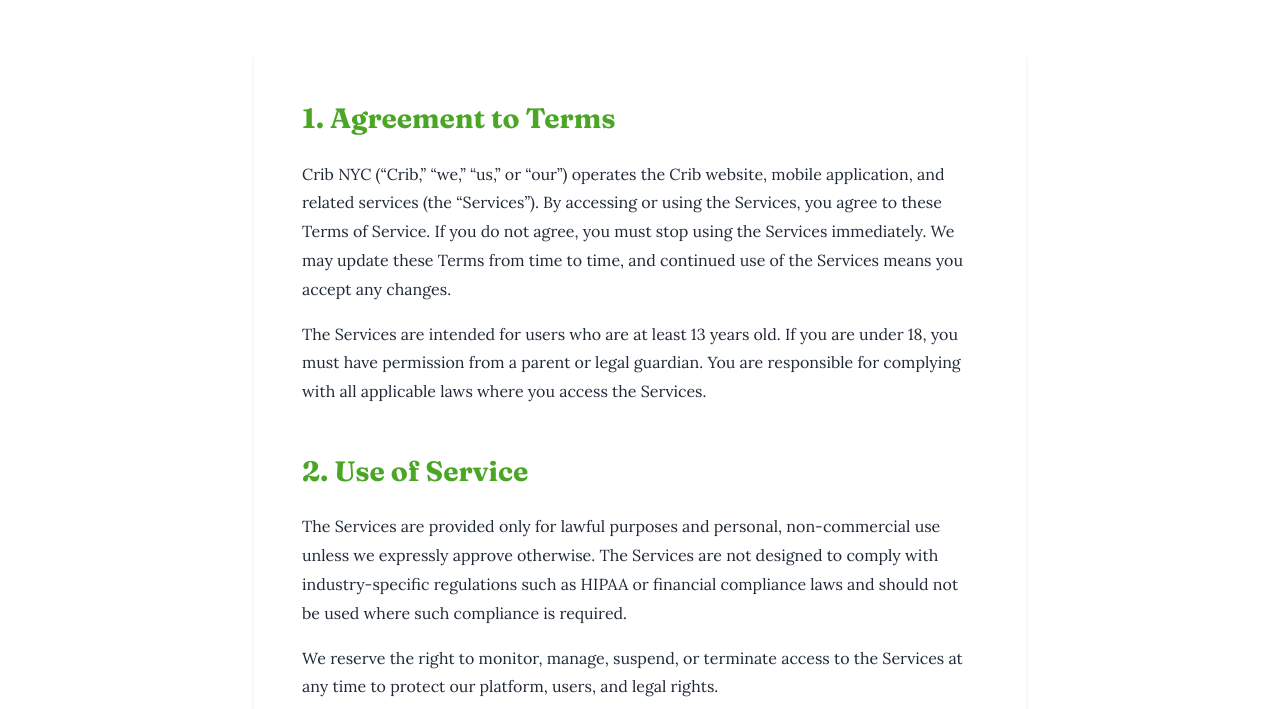
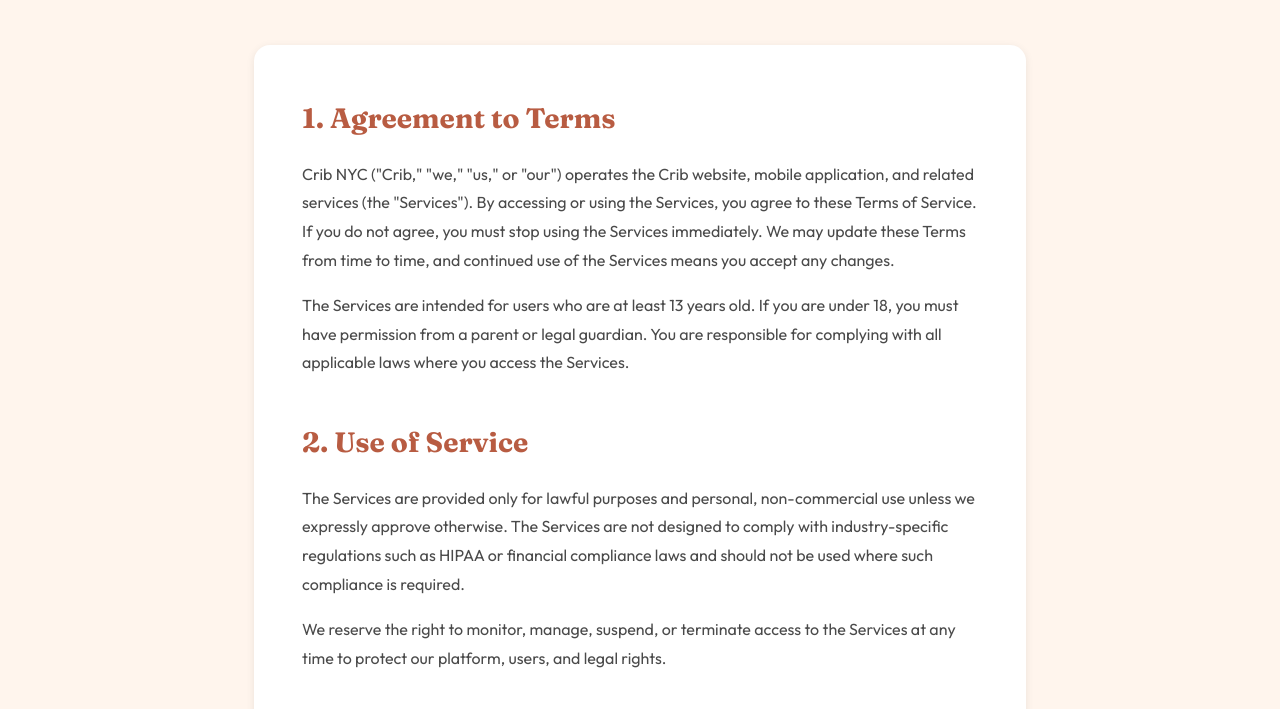
Before and after one commit to cribnyc/cribnyc.github.io, a website: page terms.html in a window 1280 px wide. Shown: the part 254-963 px from the top of the page. Drawn offline with nearby package versions, Linux system fonts and the light colour scheme.

Commit message:
Update terms.html
new terms branding

```diff
--- a/terms.html
+++ b/terms.html
@@ -5,7 +5,7 @@
     <meta name="viewport" content="width=device-width, initial-scale=1.0" />
     <title>Crib - Terms & Conditions</title>
     <link rel="stylesheet" href="https://cdnjs.cloudflare.com/ajax/libs/bootstrap-icons/1.11.3/font/bootstrap-icons.min.css" />
-    <link href="https://fonts.googleapis.com/css2?family=Fraunces:wght@400;500;600;700;800;900&family=Lora:wght@400;500;600;700&display=swap" rel="stylesheet">
+    <link href="https://fonts.googleapis.com/css2?family=Fraunces:wght@400;500;600;700;800;900&family=Outfit:wght@400;500;600;700&display=swap" rel="stylesheet">
     <style>
         * {
             margin: 0;
@@ -14,20 +14,22 @@
         }
 
         :root {
-            --primary: #4ca626;
-            --primary-dark: #3a8a1c;
-            --primary-light: #5ec230;
-            --main-text: #d1fac0;
-            --text-dark: #1f2937;
+            --primary: #B85C42;
+            --primary-dark: #9a4a35;
+            --primary-light: #c97257;
+            --accent: #7A9E7E;
+            --accent-hover: #8bb18f;
+            --main-text: #FFF5ED;
+            --text-dark: #B85C42;
             --text-gray: #6b7280;
-            --bg-light: #f9fafb;
+            --bg-light: #FFF5ED;
             --white: #ffffff;
         }
 
         body {
-            font-family: 'Lora', serif;
-            color: var(--text-dark);
-            background: var(--white);
+            font-family: 'Outfit', sans-serif;
+            color: #333;
+            background: var(--bg-light);
             line-height: 1.8;
         }
 
@@ -42,7 +44,7 @@
             top: 0;
             width: 100%;
             height: 70px;
-            background: rgba(255, 255, 255, 0.95);
+            background: rgba(255, 245, 237, 0.95);
             backdrop-filter: blur(10px);
             box-shadow: 0 1px 3px rgba(0, 0, 0, 0.1);
             z-index: 1000;
@@ -88,7 +90,7 @@
 
         .terms-header h1 {
             font-size: 48px;
-            color: var(--text-dark);
+            color: var(--primary);
             margin-bottom: 16px;
         }
 
@@ -101,7 +103,7 @@
             background: var(--white);
             padding: 48px;
             border-radius: 16px;
-            box-shadow: 0 4px 6px -1px rgba(0, 0, 0, 0.1);
+            box-shadow: 0 2px 8px rgba(0, 0, 0, 0.08);
         }
 
         .terms-section {
@@ -124,6 +126,7 @@
         .terms-section p {
             margin-bottom: 16px;
             line-height: 1.8;
+            color: #4a4a4a;
         }
 
         .terms-section ul, .terms-section ol {
@@ -133,6 +136,7 @@
 
         .terms-section li {
             margin-bottom: 12px;
+            color: #4a4a4a;
         }
 
         .highlight {
@@ -144,13 +148,13 @@
         /* Footer */
         footer {
             padding: 60px 5% 40px;
-            background: var(--text-dark);
-            color: rgba(255, 255, 255, 0.8);
+            background: var(--accent);
+            color: var(--white);
             text-align: center;
         }
 
         footer a {
-            color: var(--primary-light);
+            color: var(--primary);
             text-decoration: none;
         }
 
@@ -192,8 +196,8 @@
             <div class="terms-section">
                 <h2>1. Agreement to Terms</h2>
                 <p>
-                    Crib NYC (“Crib,” “we,” “us,” or “our”) operates the Crib website, mobile application, and
-                    related services (the “Services”). By accessing or using the Services, you agree to these Terms of Service.
+                    Crib NYC ("Crib," "we," "us," or "our") operates the Crib website, mobile application, and
+                    related services (the "Services"). By accessing or using the Services, you agree to these Terms of Service.
                     If you do not agree, you must stop using the Services immediately. We may update these Terms from time to time,
                     and continued use of the Services means you accept any changes.
                 </p>
@@ -273,7 +277,7 @@
             <div class="terms-section">
                 <h2>8. Disclaimers and Limitation of Liability</h2>
                 <p>
-                    The Services are provided “as is” and “as available,” without warranties of any kind. We do not guarantee accuracy,
+                    The Services are provided "as is" and "as available," without warranties of any kind. We do not guarantee accuracy,
                     availability, or uninterrupted access. To the fullest extent permitted by law, Crib is not liable for indirect,
                     incidental, or consequential damages. Our total liability, if any, is limited to the amount you paid us, if any.
                 </p>
@@ -319,8 +323,7 @@
                 </p>
                 <p>
                     <strong>Crib</strong><br>
-                    123 E 99th St<br>
-                    New York, NY<br>
+                    New York City, USA<br>
                     Email: teamcribnyc@gmail.com
                 </p>
             </div>
```
